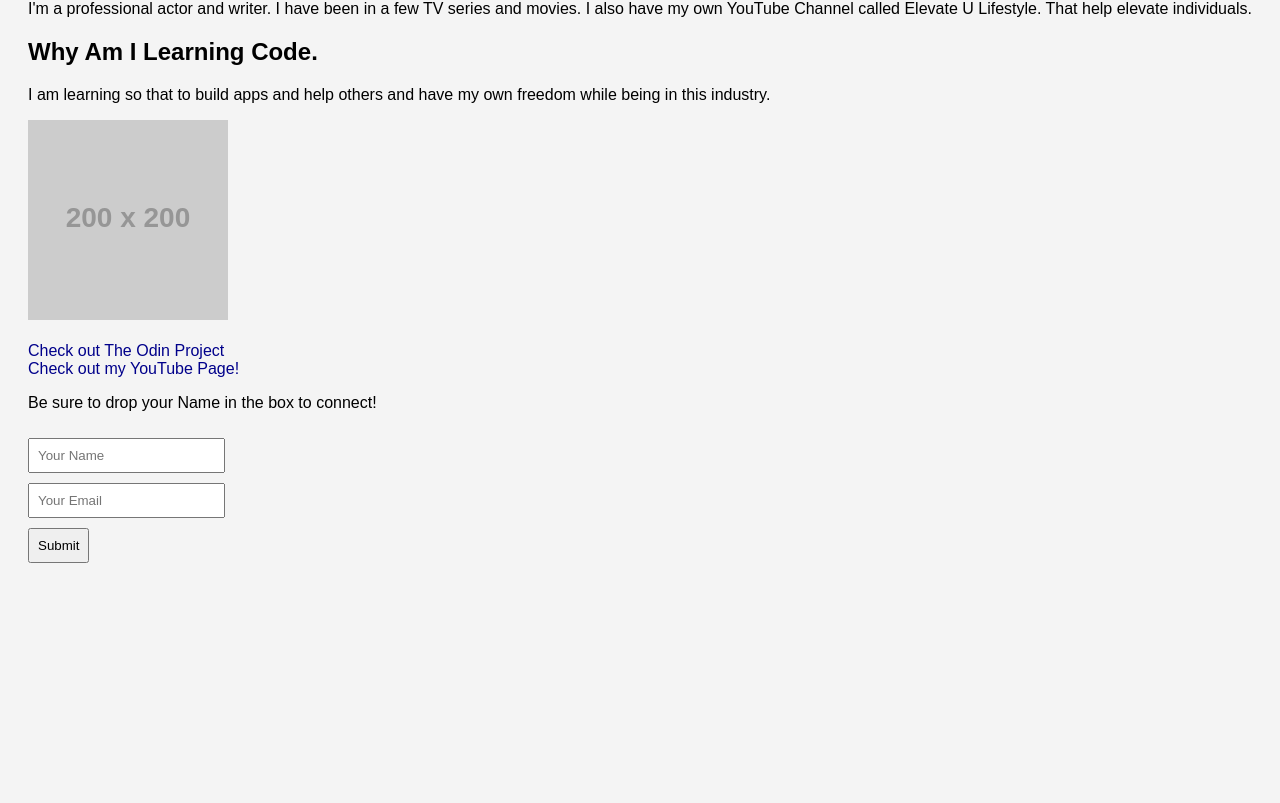
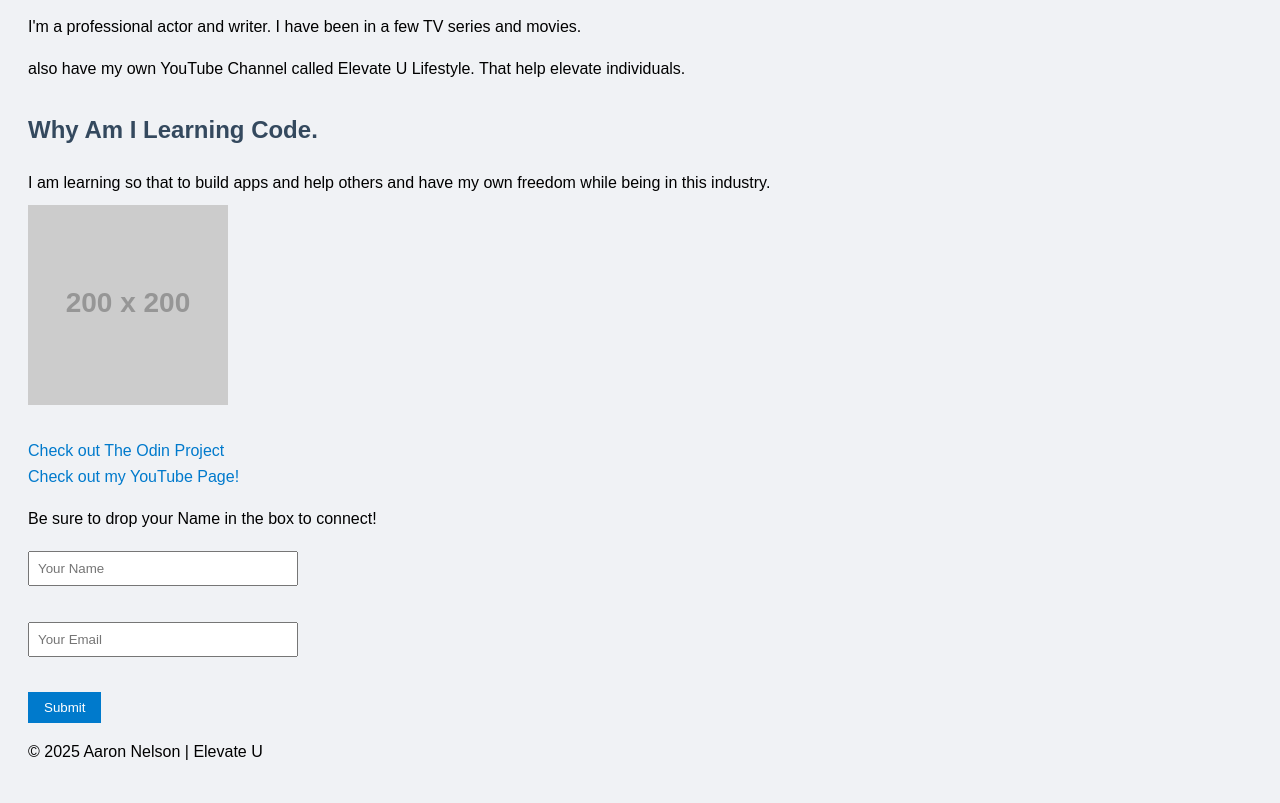
Before and after one commit to anelsonf5c/about-me, a plain HTML site: page index.html in a window 1280 px wide. Shown: the part 108-911 px from the top of the page. Before the commit the page ends 800 px from the top, so only its background shows below. Drawn offline with Linux system fonts and the light colour scheme; placeholder pictures from the web are drawn by us.

Commit message:
Refactored index.html using semantic HTML5 structure

```diff
--- a/index.html
+++ b/index.html
@@ -1,29 +1,44 @@
 <!-- Week 1 Review: This page helped me practice everything I learned about HTML. -->
 <!DOCTYPE html>
-<html>
+<html lang="en">
     <head>
+        <meta charset="UTF-8">
         <title> ABOUT ME </title>
         <link rel="stylesheet" href="style.css">
     </head>
     <body>
 
-        <h1> Hello, I'm Aaron! </h1>
+        <header>
+            <h1>Hello, I'm Aaron!</h1>
+        </header>
 
-        <p> I'm a professional actor and writer. I have been in a few TV series and movies.
-            I also have my own YouTube Channel called Elevate U Lifestyle. That help elevate individuals. </p>
+        <main>
+            <section>
+        <p>I'm a professional actor and writer. I have been in a few TV series and movies.</p>
+        <p>also have my own YouTube Channel called Elevate U Lifestyle. That help elevate individuals.</p>
+            </section>
 
+            <section>
         <h2> Why Am I Learning Code. </h2>
         <p> I am learning so that to build apps and help others and have my own freedom while being in this industry.</p>
-
         <img src="https://via.placeholder.com/200" alt="A picture of me"><br><br>
         <a href="https://www.theodinproject.com">Check out The Odin Project</a><br>
         <a href="https://www.youtube.com/@ElevateULifestyle">Check out my YouTube Page!</a><br>
+            </section>
 
+            <section>
             <p> Be sure to drop your Name in the box to connect! </p>
     <form>
             <input type="text" placeholder="Your Name"><br>
             <input type="email" placeholder="Your Email"><br>
             <input type="submit" value="Submit">
     </form>
+    </section>
+    </main>
+
+    <footer>
+        <p>&copy; 2025 Aaron Nelson | Elevate U</p>
+    </footer>
+
 </body>
 </html>
--- a/style.css
+++ b/style.css
@@ -1,24 +1,54 @@
 body {
-  background-color: #f4f4f4;
+  background-color: #f0f2f5;
   font-family: Arial, sans-serif;
   padding: 20px;
+  line-height: 1.6;
 }
 
 h1 {
-  color: navy;
+  color: #2c3e50;
   text-align: center;
+}
+
+h2 {
+    color: #34495e;
+    margin-top: 30px;
 }
 
 p {
   font-size: 16px;
+  margin-bottom: 10px;
 }
 
 a {
-  color: darkblue;
+  color: #007acc;
   text-decoration: none;
 }
 
-input {
+a:hover {
+    text-decoration: underline;
+}
+
+form {
+    margin-top: 20px;
+}
+
+input[type="text"],
+input[type="email"] {
   padding: 8px;
-  margin-top: 10px;
+  width: 250px;
+  margin-bottom: 10px;
+  display: block;
 }
+
+input[type="submit"] {
+    padding: 8px 16px;
+    background-color: #007acc;
+    color: white;
+    border: none;
+    cursor: pointer;
+}
+
+input[type="submit"]:hover {
+    background-color: #005a99;
+}
```
